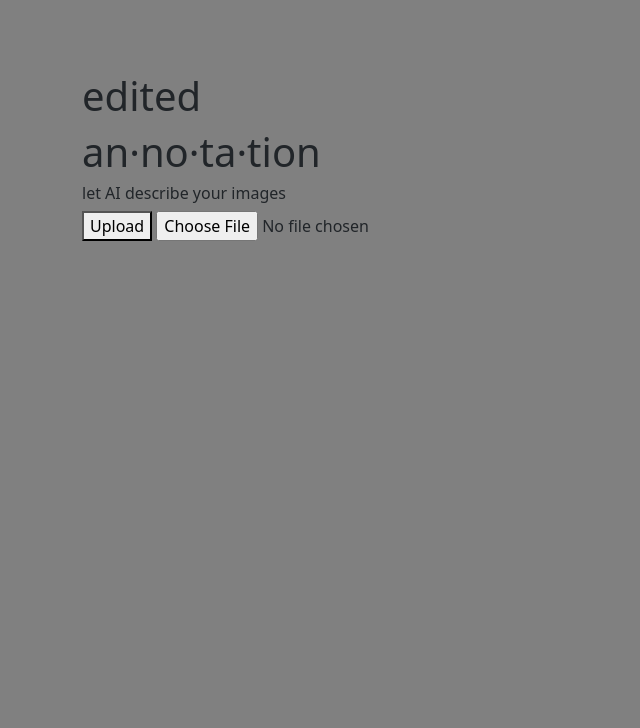
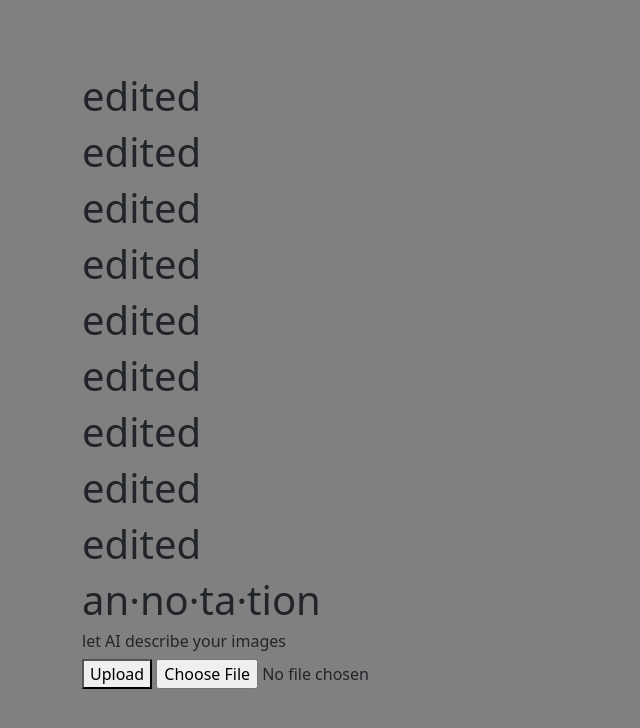
Before and after one commit to niebauer-michael/COT4930, a Flask app: template templates/index.html in a window 1280 px wide. Shown: the top 728 px of the page, without its empty margins (0-640 px from the left). Run offline with Flask 3, Linux system fonts and the light colour scheme; the template is opened without the code that fills it, so the values that code supplies are empty.

```diff
--- a/templates/index.html
+++ b/templates/index.html
@@ -13,7 +13,26 @@
         <br><br><br>
         <div class="mb-3">
             <form action="/upload" method="POST" enctype="multipart/form-data">
+
                 <h1>edited</h1>
+                <h1>edited</h1>
+                <h1>edited</h1>
+                <h1>edited</h1>
+                <h1>edited</h1>
+                <h1>edited</h1>
+                <h1>edited</h1>
+                <h1>edited</h1>
+                <h1>edited</h1>
+
+
+
+
+
+
+
+
+
+
                 <h1>an·no·ta·tion</h1>
                 <h6>let AI describe your images</h6>
                 <button type="submit">Upload</button>
```
